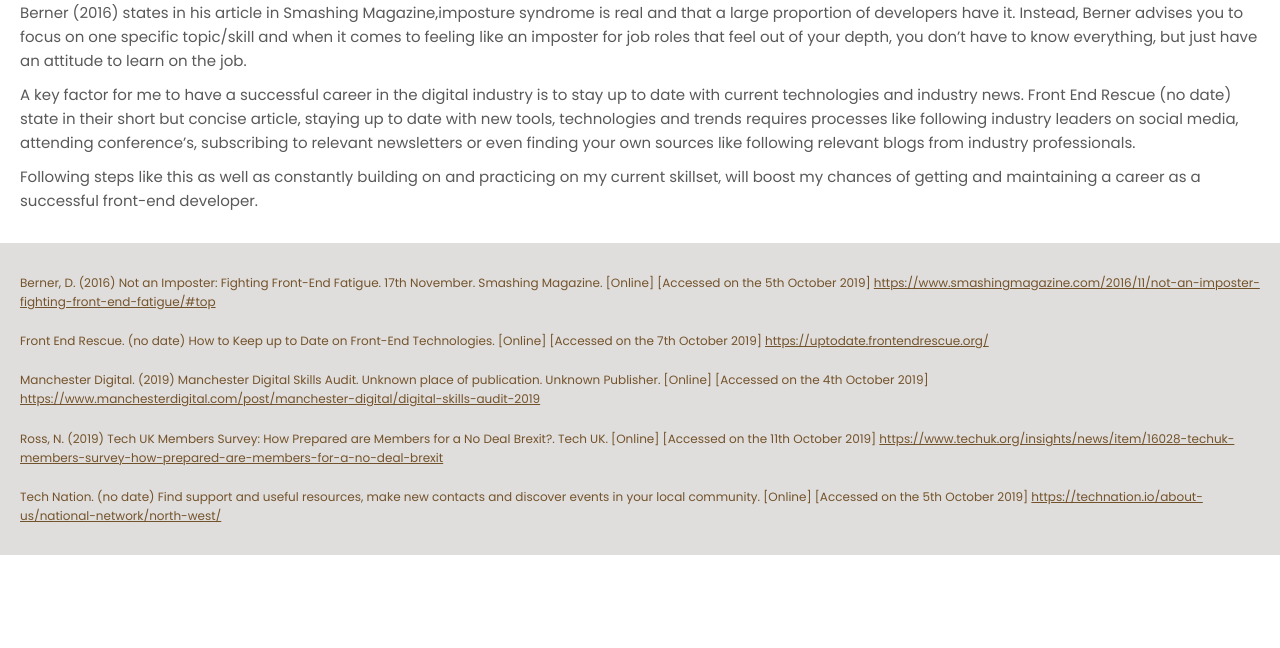
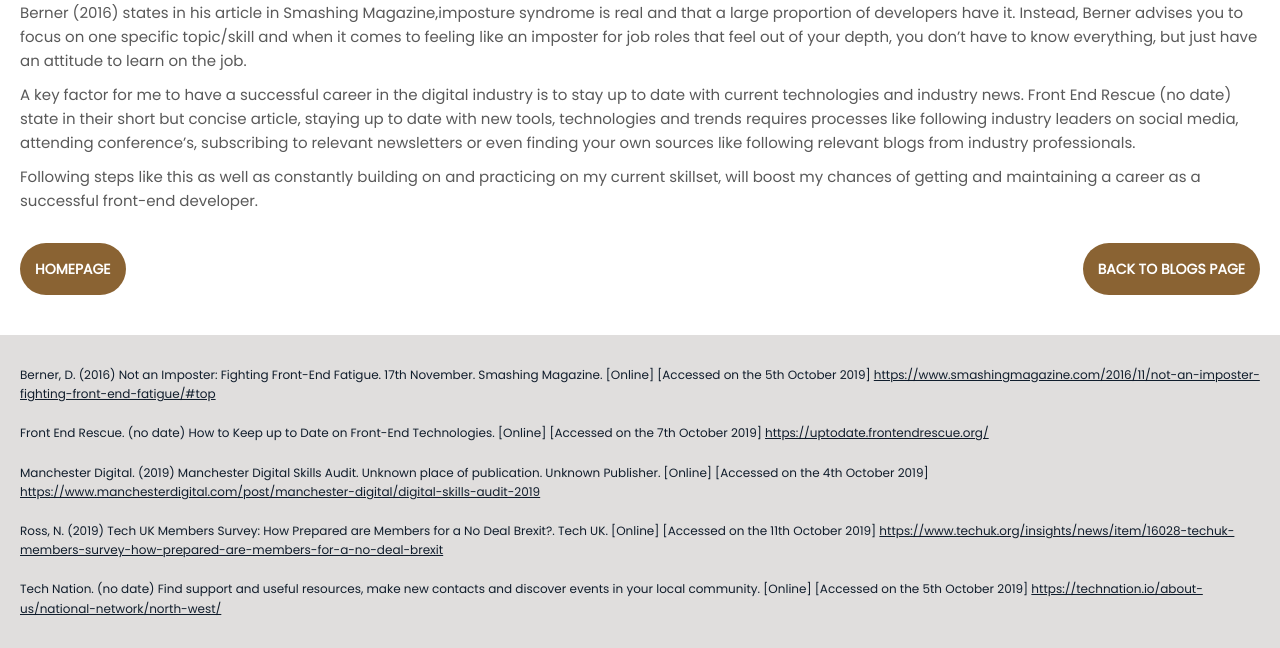
Before and after one commit to JamieMoore1994/jamie-portfolio, a PHP site: page /industry-blog.html in a window 1280 px wide. Shown: the part 3671-4319 px from the top of the page. Before the commit the page ends 4226 px from the top, so only its background shows below. Run offline with PHP 8.4, Linux system fonts and the light colour scheme; some libraries are stand-ins or nearby versions.

Commit message:
Adding buttons to each blog to go home or next blog
Making it easier for users to navigate back to blog page or home page.
Also changin colours of reference text.

```diff
--- a/css/main.css
+++ b/css/main.css
@@ -981,16 +981,23 @@ img {
 
 .industry__references-item {
     font-size: 1.2rem;
-    color: var(--color-gold-darker);
+    color: var(--color-primary);
     padding: 1rem 0;
 }
 
 .industry__references-item a {
-    color: var(--color-gold-darker);
+    color: var(--color-primary);
 }
 
-.industry__link-pdf {
-    margin-right: 10rem;
+.blog__buttons {
+    padding: 2rem 0;
+    display: flex;
+    justify-content: space-between;
+}
+
+.blog__btn {
+    font-size: 1.4rem;
+    padding: 1.5rem;
 }
 
 
--- a/industry-blog.html
+++ b/industry-blog.html
@@ -59,6 +59,11 @@
                 <p>A key factor for me to have a successful career in the digital industry is to stay up to date with current technologies and industry news. Front End Rescue (no date) state in their short but concise article, staying up to date with new tools, technologies and trends requires processes like following industry leaders on social media, attending conference’s, subscribing to relevant newsletters or even finding your own sources like following relevant blogs from industry professionals.</p>
 
                 <p>Following steps like this as well as constantly building on and practicing on my current skillset, will boost my chances of getting and maintaining a career as a successful front-end developer.</p>
+
+                <div class="blog__buttons">
+                    <a href="index.html" class="btn blog__btn" title = "Back to home page">Homepage</a>
+                    <a href="blog.html" class="btn blog__btn" title = "Blogs page">Back to blogs page</a>
+                </div>
             </div>
         </section>
         <aside class="industry__reference">
```
